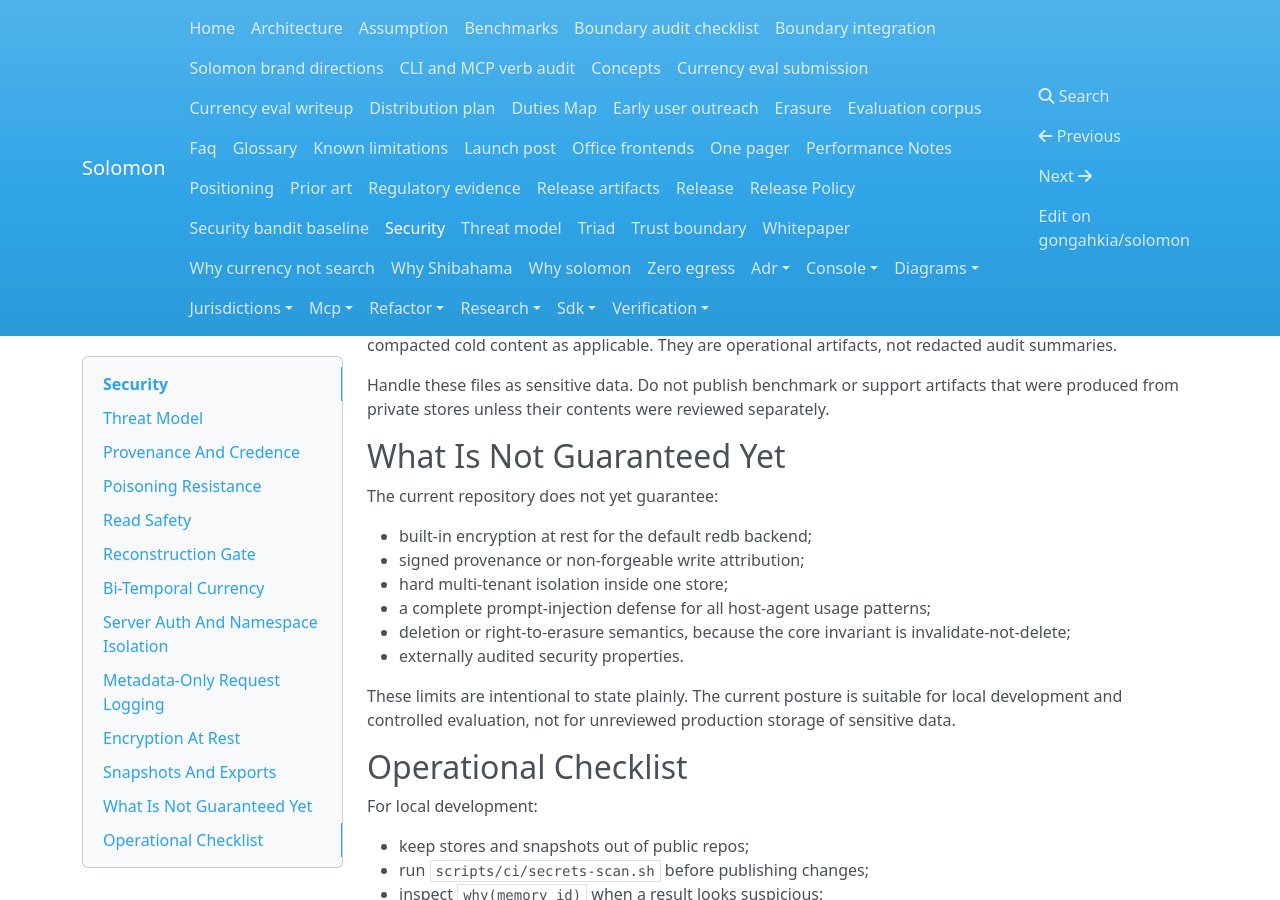
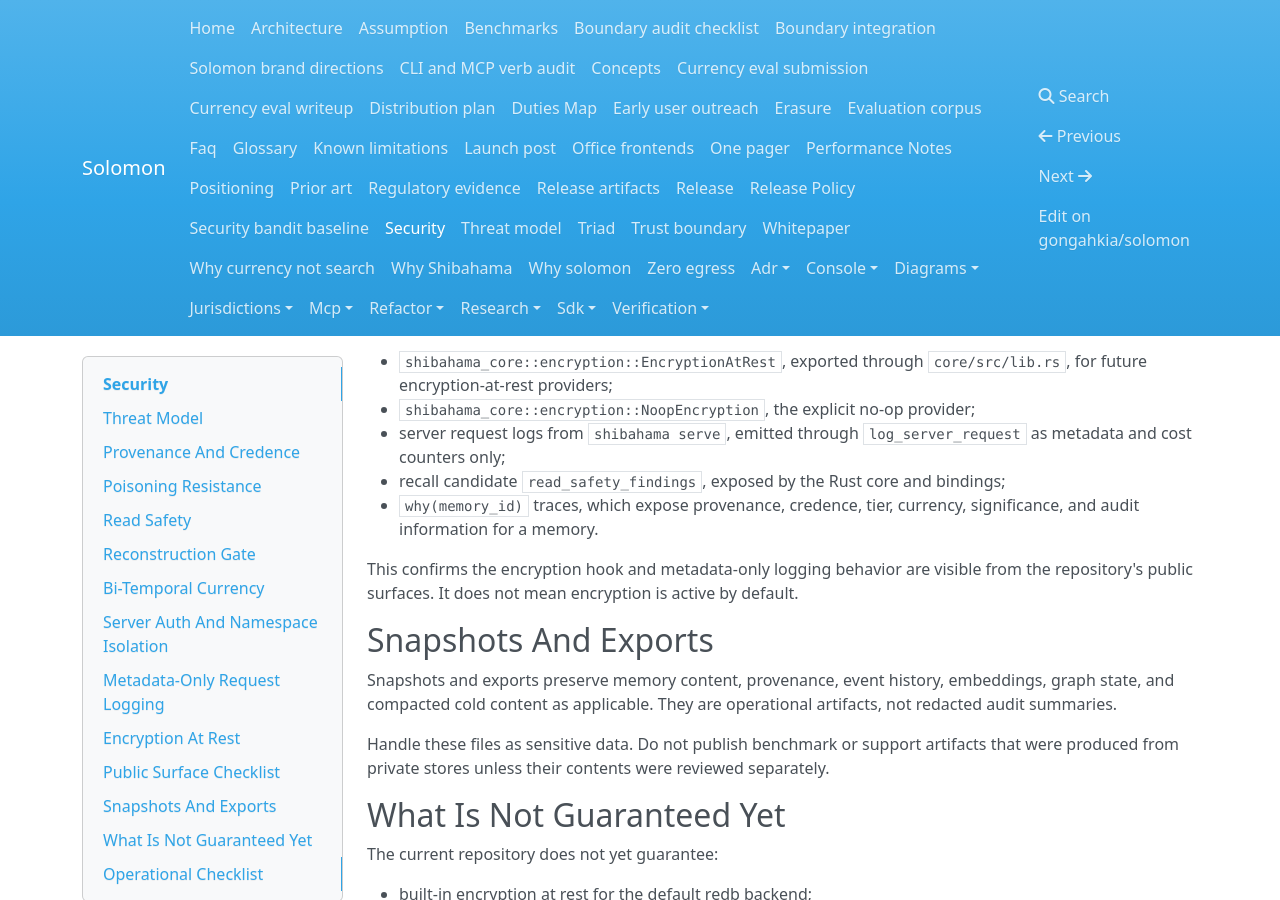
Before and after one commit to gongahkia/solomon, an MkDocs documentation site: the page built from docs/security.md, in a window 1280 px wide and 900 px high, scrolled down 3073 px. Built offline with MkDocs 1.6.1, drawn with Linux system fonts in a browser that asks for light colours; nearby versions of some CDN libraries.

Commit message:
docs: confirm security hooks
(cherry picked from commit 8723eb792d5e7674637c74fe17b3ffe74027b7eb)
(cherry picked from commit 756825f19803fe12114a0427874f240685b800d9)

```diff
--- a/docs/security.md
+++ b/docs/security.md
@@ -147,6 +147,24 @@ If a deployment needs encryption at rest today, use filesystem, volume, or
 platform encryption around the store path, and do not treat Shibahama snapshots
 as sanitized exports.
 
+## Public Surface Checklist
+
+The current public security-relevant surfaces are:
+
+- `shibahama_core::encryption::EncryptionAtRest`, exported through
+  `core/src/lib.rs`, for future encryption-at-rest providers;
+- `shibahama_core::encryption::NoopEncryption`, the explicit no-op provider;
+- server request logs from `shibahama serve`, emitted through
+  `log_server_request` as metadata and cost counters only;
+- recall candidate `read_safety_findings`, exposed by the Rust core and
+  bindings;
+- `why(memory_id)` traces, which expose provenance, credence, tier, currency,
+  significance, and audit information for a memory.
+
+This confirms the encryption hook and metadata-only logging behavior are visible
+from the repository's public surfaces. It does not mean encryption is active by
+default.
+
 ## Snapshots And Exports
 
 Snapshots and exports preserve memory content, provenance, event history,
```
Also changed, not shown: TODO.md (+1 -1 lines).
